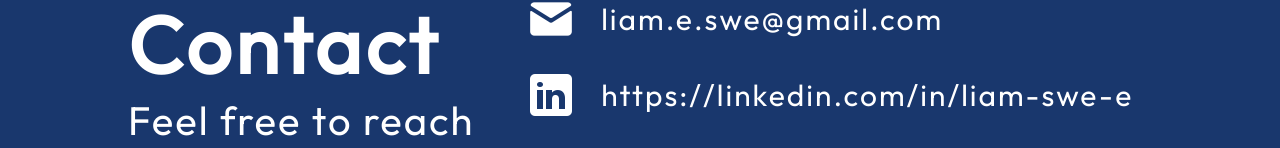
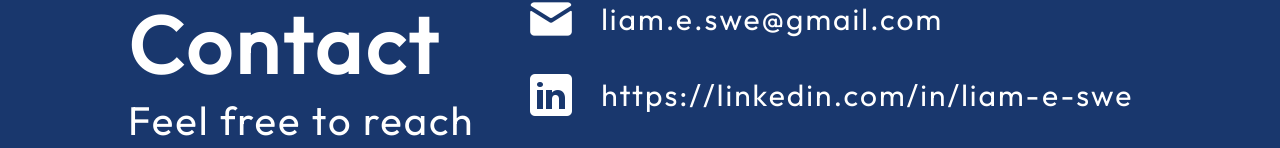
Before and after one commit to HarbourHeading/swe-portfolio, a React (Vite) app: page / in a window 1280 px wide. Shown: the part 4107-4255 px from the top of the page. Built offline with nearby package versions, Linux system fonts and the light colour scheme; a small style sheet from the web is missing.

Commit message:
Updated Email.

```diff
--- a/src/components/Contact/Contact.jsx
+++ b/src/components/Contact/Contact.jsx
@@ -20,9 +20,9 @@ export const Contact = () => {
                     <a target="_blank"
                        rel="noopener noreferrer"
                        aria-label="Link to my linkedin"
-                       href="https://www.linkedin.com/in/Liam-swe-e">
+                       href="https://www.linkedin.com/in/Liam-e-swe">
                         <img src={getImageUrl("contact/linkedin.png")} alt="LinkedIn icon"/>
-                        <p>https://linkedin.com/in/liam-swe-e</p>
+                        <p>https://linkedin.com/in/liam-e-swe</p>
                     </a>
                 </li>
 
```
